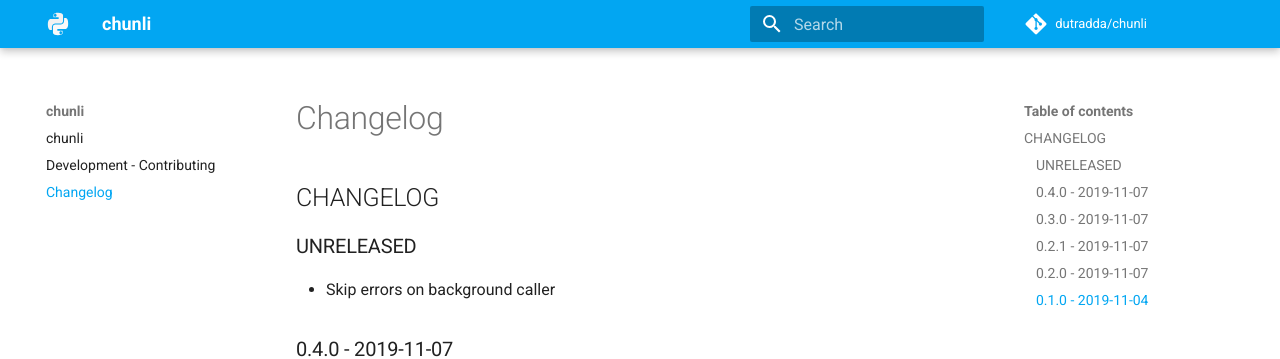
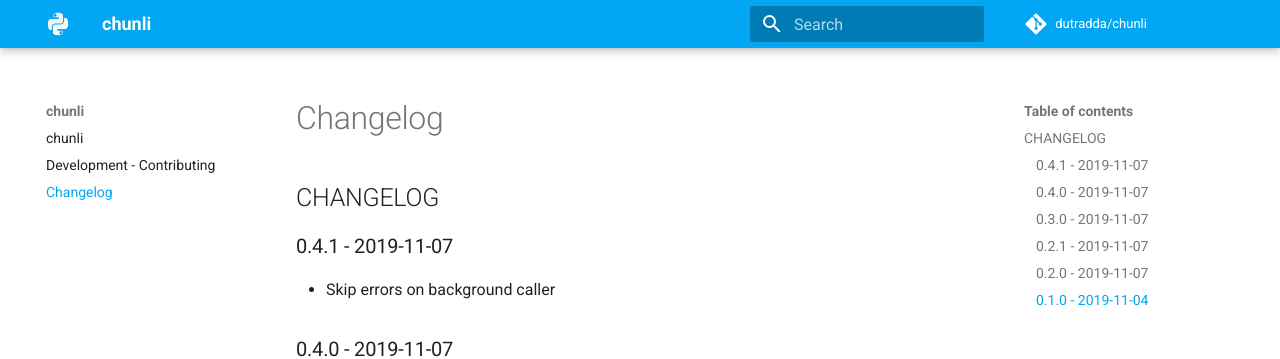
Before and after one commit to dutradda/chunli, an MkDocs documentation site: the page built from docs/changelog.md, in a window 1280 px wide. Shown: the top 359 px of the page. Built offline with MkDocs 1.6.1 and Material for MkDocs 9.7.7, drawn with Linux system fonts in a browser that asks for light colours; comment, search, counter and statistics services are not loaded.

Commit message:
Update CHANGELOG

```diff
--- a/docs/changelog.md
+++ b/docs/changelog.md
@@ -1,6 +1,6 @@
 ## CHANGELOG
 
-### UNRELEASED
+### 0.4.1 - 2019-11-07
 
  - Skip errors on background caller
 
```
Also changed, not shown: CHANGELOG.md (+1 -1 lines).
